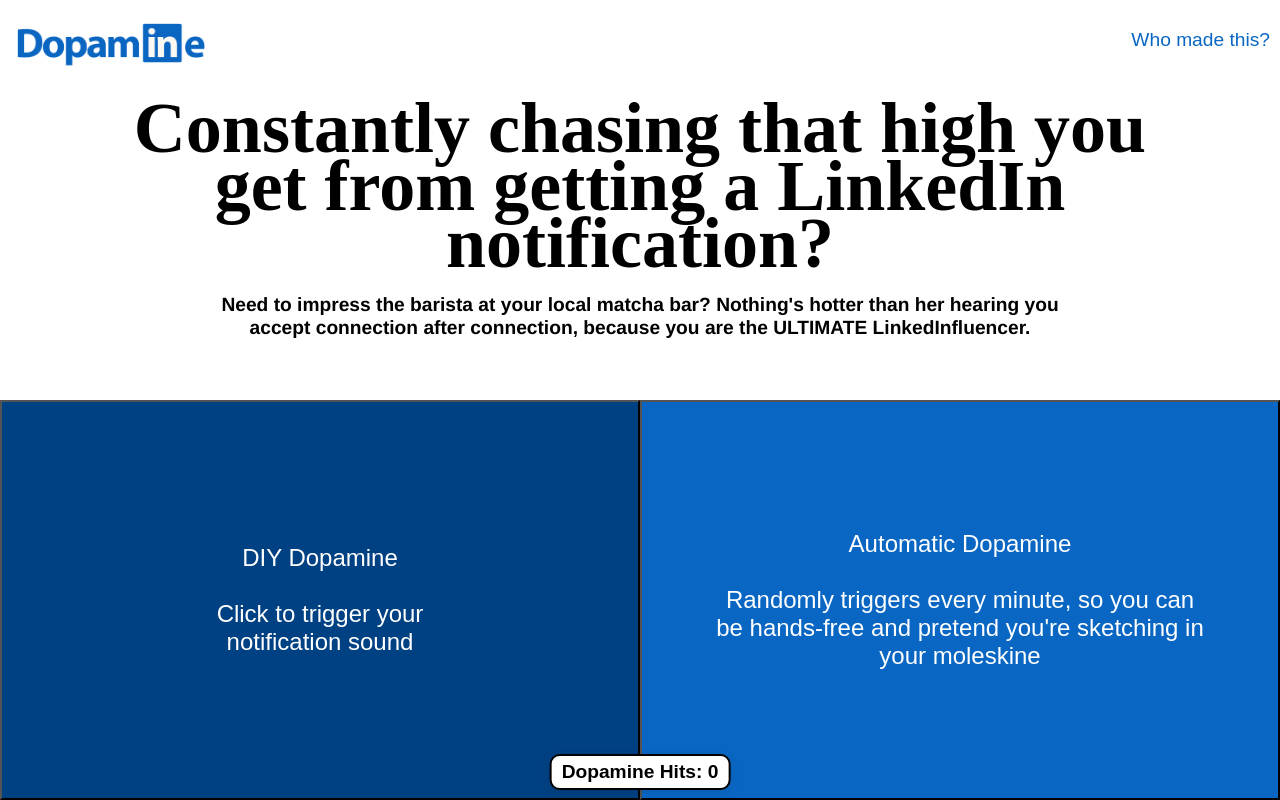
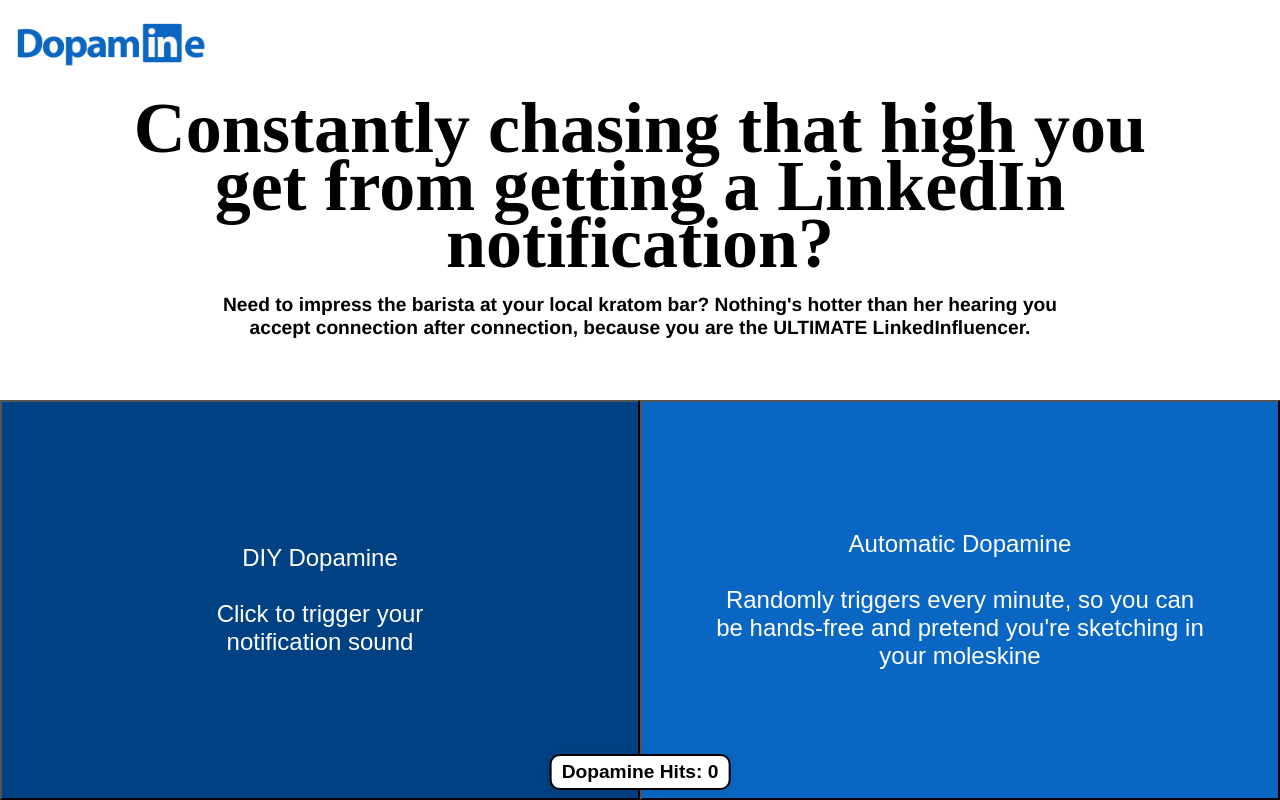
Before and after one commit to JoeMojoSuperMarket/LinkedinSerotonin, a plain HTML site: page index.html in a window 1280 px wide. Drawn offline with Linux system fonts and the light colour scheme.

Commit message:
hide about

```diff
--- a/index.html
+++ b/index.html
@@ -11,14 +11,14 @@
 <body>
     <header>
         <img src="dopaminelogo.png" alt="Dopamine Logo" id="logo"/>
-        <a href="https://www.linkedin.com/in/josephlmeier/" class="who-made-this-link" target="_blank">Who made this?</a>
+        <!--<a href="https://www.linkedin.com/in/josephlmeier/" class="who-made-this-link" target="_blank">Who made this?</a>-->
     </header>
     <main>
         <!-- Header -->
         <h1 class="main-header">Constantly chasing that high you get from getting a LinkedIn notification?</h1>
 
         <!-- Subhead -->
-        <h2 class="sub-header">Need to impress the barista at your local matcha bar? Nothing's hotter than her hearing you accept connection after connection, because you are the ULTIMATE LinkedInfluencer.</h2>
+        <h2 class="sub-header">Need to impress the barista at your local kratom bar? Nothing's hotter than her hearing you accept connection after connection, because you are the ULTIMATE LinkedInfluencer.</h2>
 
         <div class="button-container">
             <div class="button-section" id="manual-mode">
```
